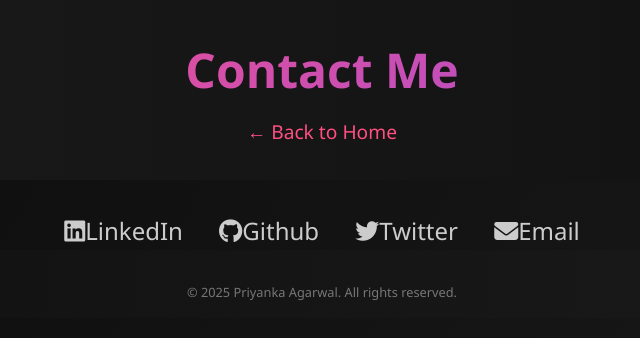
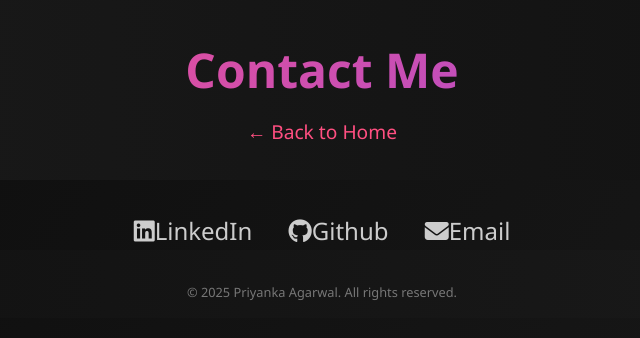
Before and after one commit to Prriiiyankaaa/Portfolio, a plain HTML site: page contact.html in a window 1280 px wide. Shown: the whole page, without its empty margins (318-958 px from the left). Drawn offline with Linux system fonts and the light colour scheme.

Commit message:
Update contact.html

```diff
--- a/contact.html
+++ b/contact.html
@@ -15,18 +15,12 @@
   </header>
 
   <section class="contact-container">
-    <!-- <form class="contact-form" action="mailto:your-email@example.com" method="post" enctype="text/plain">
-      <input type="text" name="name" placeholder="Your Name" required />
-      <input type="email" name="email" placeholder="Your Email" required />
-      <textarea name="message" rows="5" placeholder="Your Message" required></textarea>
-      <button type="submit">Send Message</button>
-    </form> -->
 
     <div class="social-icons">
-      <a href="https://www.linkedin.com/in/yourprofile" target="_blank" title="LinkedIn"><i class="fab fa-linkedin"></i>LinkedIn</a>
-      <a href="https://github.com/yourusername" target="_blank" title="GitHub"><i class="fab fa-github"></i>Github</a>
-      <a href="https://twitter.com/yourhandle" target="_blank" title="Twitter"><i class="fab fa-twitter"></i>Twitter</a>
-      <a href="mailto:your-email@example.com" title="Email"><i class="fas fa-envelope"></i>Email</a>
+      <a href="https://www.linkedin.com/in/priyanka-agarwal-97b54a289/" target="_blank" title="LinkedIn"><i class="fab fa-linkedin"></i>LinkedIn</a>
+      <a href="https://github.com/Prriiiyankaaa" target="_blank" title="GitHub"><i class="fab fa-github"></i>Github</a>
+
+      <a href="mailto:ag.priyanka02@gmail.com" title="Email"><i class="fas fa-envelope"></i>Email</a>
     </div>
   </section>
 
```
